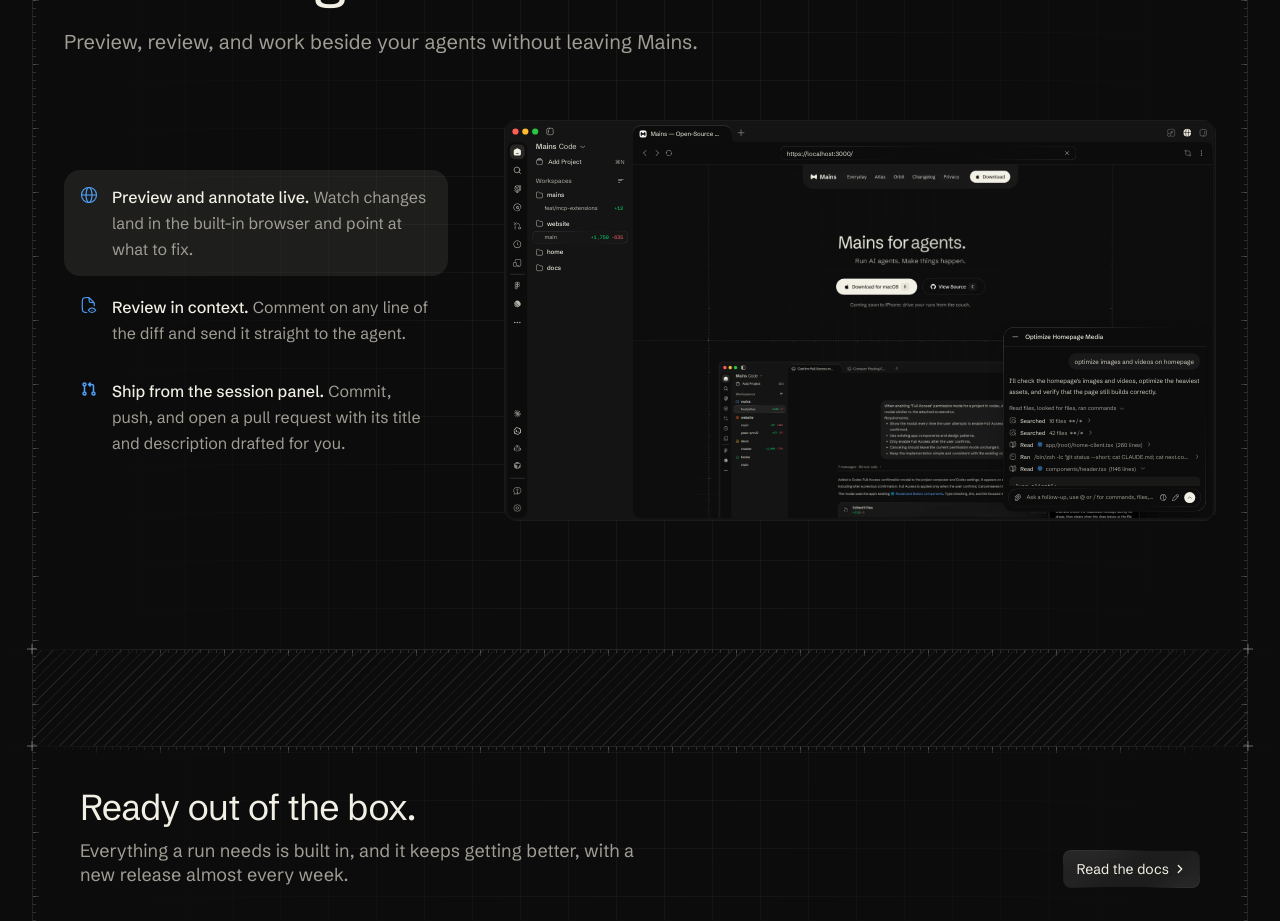
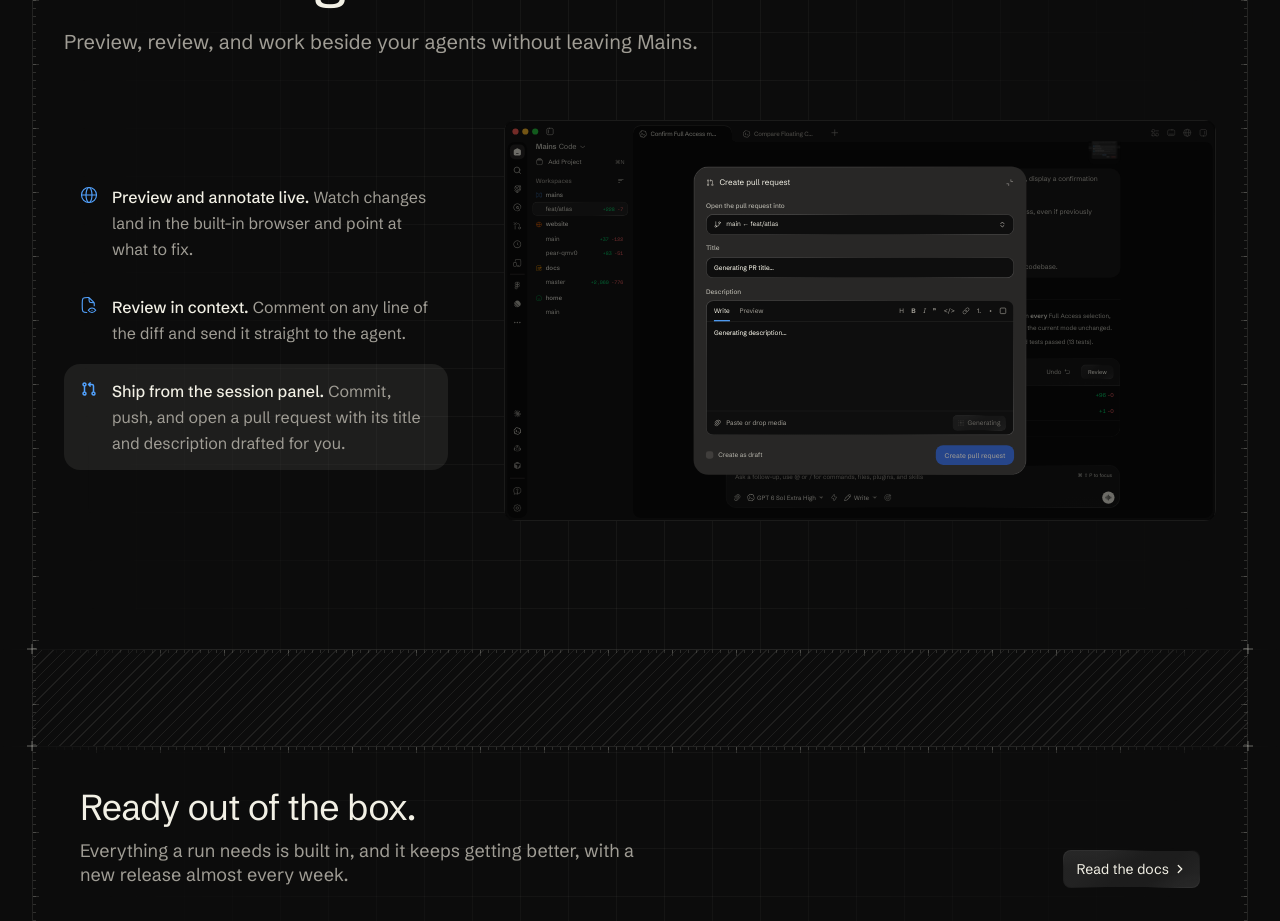
Before and after one commit to mainsdotdev/website, a Next.js app: page / in a window 1280 px wide. Shown: the part 1600-2521 px from the top of the page. Built offline with nearby package versions, Linux system fonts and the light colour scheme; a web font is replaced by a local one.

Commit message:
Add auto-advancing developer use cases and speed up PR demo timing
Pause auto-advance after user interaction or when reduced motion is preferred; run the PR flow only while its panel is visible.

```diff
--- a/components/demo/pr-flow.tsx
+++ b/components/demo/pr-flow.tsx
@@ -39,13 +39,13 @@
 
 /** When each step begins, in ms from the mockup coming on show. */
 const TIMELINE: ReadonlyArray<readonly [Phase, number]> = [
-  ["expanding", 900],
-  ["modal", 1200],
-  ["generating", 2300],
-  ["generated", 4800],
-  ["creating", 7000],
-  ["created", 8300],
-  ["done", 11300],
+  ["expanding", 100],
+  ["modal", 250],
+  ["generating", 1350],
+  ["generated", 3850],
+  ["creating", 6050],
+  ["created", 7350],
+  ["done", 10350],
 ];
 
 const PhaseContext = createContext<Phase>("panel");
--- a/components/sections/dev-use-cases-section.tsx
+++ b/components/sections/dev-use-cases-section.tsx
@@ -1,6 +1,6 @@
 "use client";
 
-import { useState } from "react";
+import { useEffect, useState } from "react";
 import { LayoutGroup, motion, useReducedMotion } from "framer-motion";
 import { BrowserDemo, DevBrowserDemo } from "@/components/demo/browser-demo";
 import { ComputerUseDemo } from "@/components/demo/computer-use-demo";
@@ -8,7 +8,10 @@
 import { MockupActiveContext } from "@/components/demo/pr-flow";
 import { ReviewDemo } from "@/components/demo/review-demo";
 import { BrowserCursor, Pr, Review, VoiceWave, Web } from "@/components/icons";
+import { useInView } from "@/hooks/useInView";
 import { cn } from "@/lib/utils";
+
+const AUTO_ADVANCE_MS = 2500;
 
 const PREVIEW = {
   title: "Preview and annotate live.",
@@ -83,9 +86,9 @@
  * the left whose hovered row picks the mockup shown on the right, in the same
  * window frame as the rest of the page.
  *
- * Hover (or focus, or a tap) decides what is shown — not the scroll position —
- * and the row highlight slides to the new row rather than jumping. The three
- * mockups stay mounted and cross-fade, so moving between rows never resets a
+ * While on screen, the use cases advance every three seconds until a hover,
+ * focus or tap gives the user control. The row highlight slides to the new row.
+ * The three mockups stay mounted and cross-fade, so moving between rows never resets a
  * demo someone was playing with.
  */
 export function DevUseCasesSection({
@@ -94,7 +97,24 @@
   shipMockup: React.ReactNode;
 }) {
   const [activeIndex, setActiveIndex] = useState(0);
+  const [hasInteracted, setHasInteracted] = useState(false);
   const prefersReducedMotion = useReducedMotion();
+  const { ref: panelRef, visible: panelInView } = useInView(0.35, "0px", false);
+
+  useEffect(() => {
+    if (!panelInView || hasInteracted || prefersReducedMotion) return;
+
+    const timer = setInterval(() => {
+      setActiveIndex((current) => (current + 1) % DEV_USE_CASES.length);
+    }, AUTO_ADVANCE_MS);
+
+    return () => clearInterval(timer);
+  }, [panelInView, hasInteracted, prefersReducedMotion]);
+
+  const selectUseCase = (index: number) => {
+    setHasInteracted(true);
+    setActiveIndex(index);
+  };
 
   return (
     <section
@@ -116,7 +136,10 @@
 
       {/* The list and the screen share a row and center on each other, so
           the heading above doesn't push the list below the screen. */}
-      <div className="mt-12 grid items-center gap-10 lg:mt-16 lg:grid-cols-[minmax(0,0.7fr)_minmax(0,1.3fr)] lg:gap-14">
+      <div
+        ref={panelRef}
+        className="mt-12 grid items-center gap-10 lg:mt-16 lg:grid-cols-[minmax(0,0.7fr)_minmax(0,1.3fr)] lg:gap-14"
+      >
         <div>
           <LayoutGroup id="dev-use-case-highlight">
             <ul className="flex flex-col gap-1">
@@ -126,9 +149,9 @@
                   <li key={title}>
                     <button
                       type="button"
-                      onMouseEnter={() => setActiveIndex(index)}
-                      onFocus={() => setActiveIndex(index)}
-                      onClick={() => setActiveIndex(index)}
+                      onMouseEnter={() => selectUseCase(index)}
+                      onFocus={() => selectUseCase(index)}
+                      onClick={() => selectUseCase(index)}
                       aria-pressed={active}
                       className="relative flex w-full cursor-pointer gap-3.5 rounded-2xl px-4 py-3.5 text-left focus-visible:outline-2 focus-visible:outline-offset-2 focus-visible:outline-primary-500"
                     >
@@ -174,12 +197,12 @@
                   aria-hidden={!active}
                   inert={!active}
                   className={cn(
-                    "absolute inset-0 transition-opacity duration-300 ease-out",
+                    "absolute inset-0 transition-opacity duration-300 ease-out motion-reduce:transition-none",
                     active ? "opacity-100" : "opacity-0",
                   )}
                 >
                   {/* The ship mockup plays its pull request flow only while shown. */}
-                  <MockupActiveContext value={active}>
+                  <MockupActiveContext value={active && panelInView}>
                     {Mockup ? (
                       <Mockup className="absolute inset-0" />
                     ) : (
```
